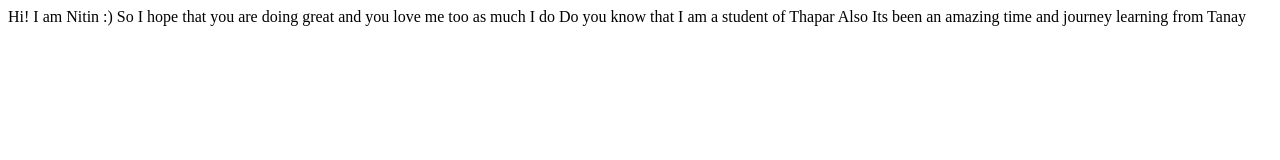
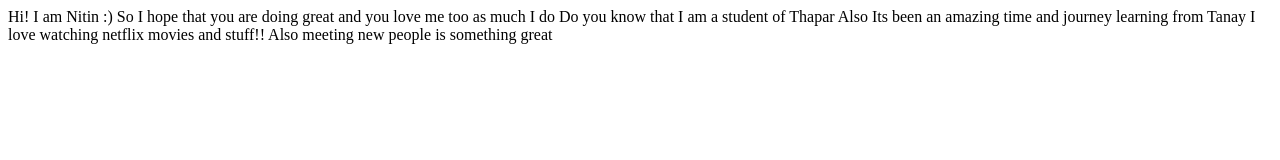
Before and after one commit to nitindang/NitinDang_Portfolio, a plain HTML site: page index.html in a window 1280 px wide. Drawn offline with Linux system fonts and the light colour scheme.

Commit message:
Update index.html

```diff
--- a/index.html
+++ b/index.html
@@ -13,5 +13,8 @@
     Do you know that I am a student of Thapar
 
     Also Its been an amazing time and journey learning from Tanay
+
+    I love watching netflix movies and stuff!!
+    Also meeting new people is something great
 </body>
 </html>
```
